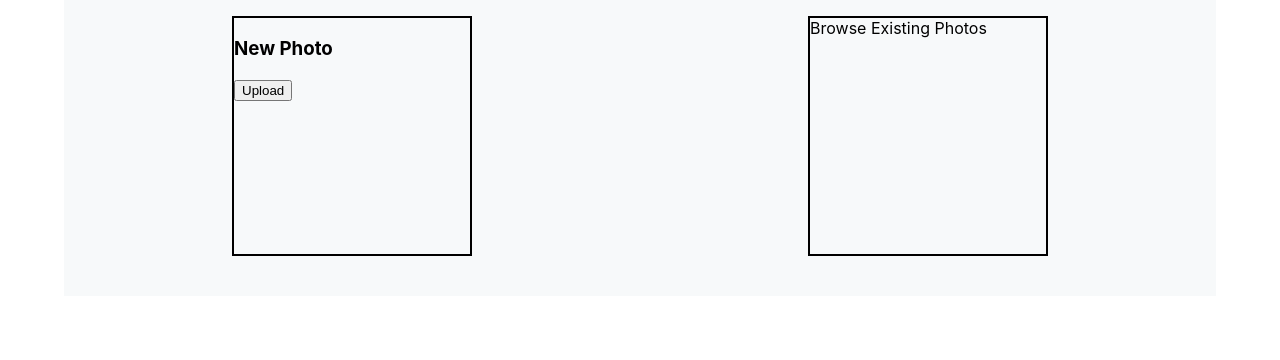
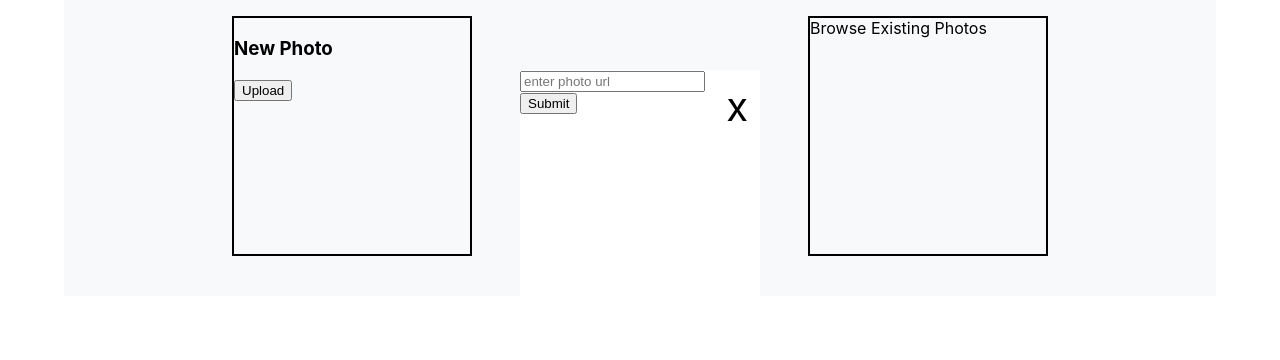
Before and after one commit to Build-Week-Pic-Metric-3/Front-End, a React (Create React App) app in the folder pic-metric-3/: page /login in a window 1280 px wide. Both pictures are taken after a click on the button "Upload". Shown: the part 210-570 px from the top of the page. Built offline with nearby package versions, Linux system fonts and the light colour scheme.

Commit message:
added modal for URL submission

```diff
--- a/pic-metric-3/src/components/dashboard/UploadModal.jsx
+++ b/pic-metric-3/src/components/dashboard/UploadModal.jsx
@@ -1,23 +1,43 @@
 import React, { useEffect } from 'react';
 import styled from 'styled-components';
-import { Formik, Form, Field, withFormik } from 'formik';
+import { Form, Field, withFormik } from 'formik';
 import * as Yup from 'yup';
-import Axios from 'axios';
+import axios from 'axios';
 
+const ModalDiv = styled.div`
+  position: absolute;
+  background: white;
+  z-index: 100;
+  height: 15rem;
+  width: 15rem;
+  top: calc(50% - 7.5rem);
+  right: calc(50% - 7.5rem);
+`
 
-const UploadModal = ({ errors, touched, status }) => {
-  useEffects(() => {
-    console.log(status)
-    status && status // axios.post to the backend
+const CloseButton = styled.div`
+  position: absolute;
+  right: 5%;
+  top: 5%;
+  font-size: 40px;
+  cursor: pointer;
+`
+
+const UploadModal = ({ togglePopup, values, errors, touched, status }) => {
+  useEffect(() => {
+    status && console.log(status) // axios.post to the backend
   }, [status])
 
   return(
-    <div>
+    <ModalDiv>
+      <CloseButton onClick={togglePopup}>
+        x
+      </CloseButton>
       <Form>
         <Field type='text' name='photoURL' placeholder='enter photo url'/>
-        {errors.name && (<p>{errors.name}</p>)}
+        {errors.photoURL && (<p>{errors.photoURL}</p>)}
+        <button type='submit'>Submit</button>
       </Form>
-    </div>
+    </ModalDiv>
   )
 }
 
@@ -30,20 +50,21 @@ const UploadModalWithFormik = withFormik({
   validationSchema: Yup.object().shape({
     photoURL: Yup.string()
       .required('Enter your URL here')
-      .url('Enter a valid URL')
+      .url('Invalid URL. Enter a valid URL (ex. https://google.com)')
   }),
-  handleSubmit(values, { resetForm, setErrors, setSubmitting, setStatus }) {
-    axios
-      .post('https://blahblahbackend.in', values)
-      .then(response => {
-        setStatus(response.data);
-        setSubmitting();
-        resetForm();
-      })
-      .catch(error => {
-        setSubmitting(false);
-    });
+  handleSubmit(values, { resetForm, setSubmitting, setStatus }) {
+    // axios
+    //   .post('https://blahblahbackend.in', values)
+    //   .then(response => {
+    //     setStatus(response.data);
+    //     setSubmitting();
+    //     resetForm();
+    //   })
+    //   .catch(error => {
+    //     console.log(error)
+    //     setSubmitting(false);
+    // });
   }
 })(UploadModal);
 
-export default UploadModal;
+export default UploadModalWithFormik;
--- a/pic-metric-3/src/components/dashboard/UploadPhoto.jsx
+++ b/pic-metric-3/src/components/dashboard/UploadPhoto.jsx
@@ -1,5 +1,7 @@
-import React from 'react';
+import React, {useState} from 'react';
 import styled from 'styled-components';
+
+import UploadModalWithFormik from './UploadModal';
 
 const UploadCont = styled.div`
   display: flex;
@@ -27,8 +29,10 @@ const UploadOrBrowseChildren = styled.div`
 
 const UploadPhoto = props => {
 
-  const formPopup = () => {
+  const [displayModal, setDisplayModal] = useState(false);
 
+  const togglePopup = () => {
+    setDisplayModal(!displayModal);
   }
 
   return (
@@ -37,7 +41,10 @@ const UploadPhoto = props => {
       <UploadOrBrowseCont>
         <UploadOrBrowseChildren>
           <h3>New Photo</h3>
-          <button>Upload</button>
+          <button onClick={togglePopup}>Upload</button>
+          <div className={displayModal ? 'modal-visible' : 'modal-invisible'}>
+            <UploadModalWithFormik togglePopup={togglePopup} />
+          </div>
         </UploadOrBrowseChildren>
         <UploadOrBrowseChildren>
           Browse Existing Photos
--- a/pic-metric-3/src/index.css
+++ b/pic-metric-3/src/index.css
@@ -15,3 +15,11 @@ code {
 * {
   box-sizing: border-box;
 }
+
+.modal-invisible {
+  display: none;
+}
+
+.modal-visible {
+  display: block;
+}
```
